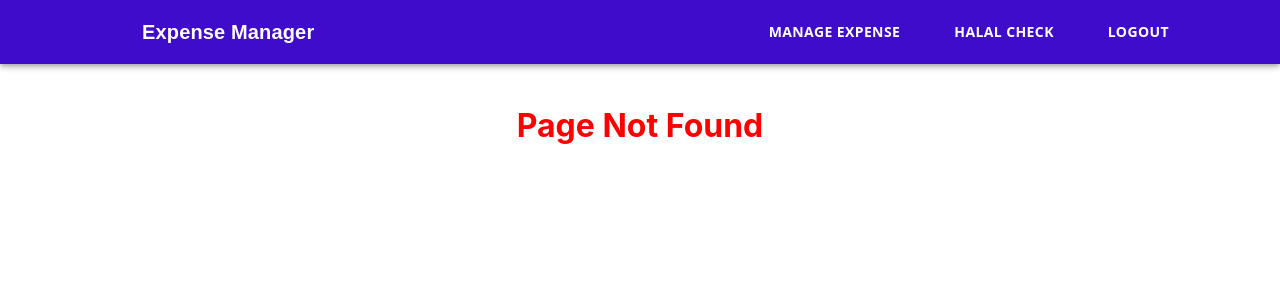
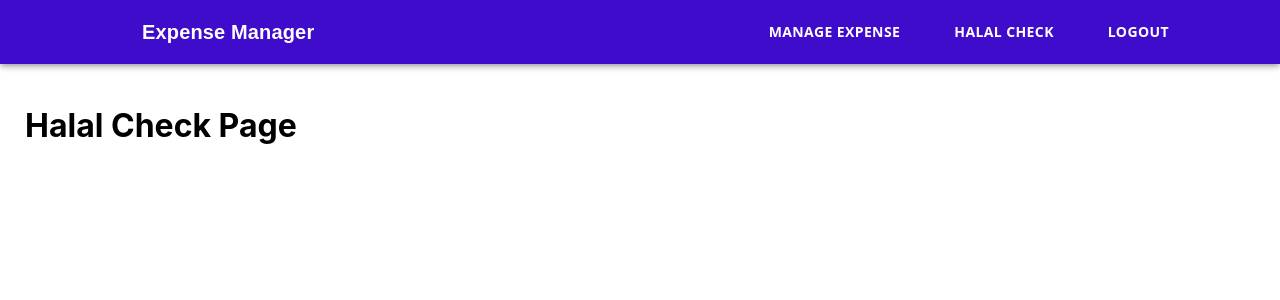
Before and after one commit to Zakariya09/expense-manager, a React (Create React App) app: page /halalCheck in a window 1280 px wide. Before the commit this address had no page. Shown: the top 300 px of the page. Built offline with nearby package versions, Linux system fonts and the light colour scheme.

Commit message:
added Halal Check Page

```diff
--- a/src/App.js
+++ b/src/App.js
@@ -6,7 +6,10 @@ import Loading from "./pages/Laodign";
 import Layout from "./Layout/Layout";
 function App() {
   const LoginComponent = React.lazy(() => import("./pages/Login"));
-  const ManageExpense = React.lazy(() => import("./pages/ManageExpenseContainer"));
+  const ManageExpense = React.lazy(() =>
+    import("./pages/ManageExpense")
+  );
+  const HalalCheck = React.lazy(() => import("./pages/HalalCheck"));
 
   return (
     <Fragment>
@@ -22,6 +25,9 @@ function App() {
             <Route path="/manageExpense" exact>
               <ManageExpense />
             </Route>
+            <Route path="/halalCheck" exact>
+              <HalalCheck />
+            </Route>
             <Route path="/">
               <NotFound />
             </Route>
--- /dev/null
+++ b/src/components/HalalCheck.js
@@ -0,0 +1,4 @@
+const HalalCheck = () =>{
+return <h1>Halal Check Page</h1>
+}
+export default HalalCheck;
--- /dev/null
+++ b/src/pages/HalalCheck.js
@@ -0,0 +1,6 @@
+import HalalCheck from "../components/HalalCheck";
+
+const HalalCheckContainer = () => {
+  return <HalalCheck />;
+};
+export default HalalCheckContainer;
```
Also changed, not shown: src/pages/ManageExpense.js (renamed from src/pages/ManageExpenseContainer.js), 1 other file (tests, documents, lock files or other folders).
